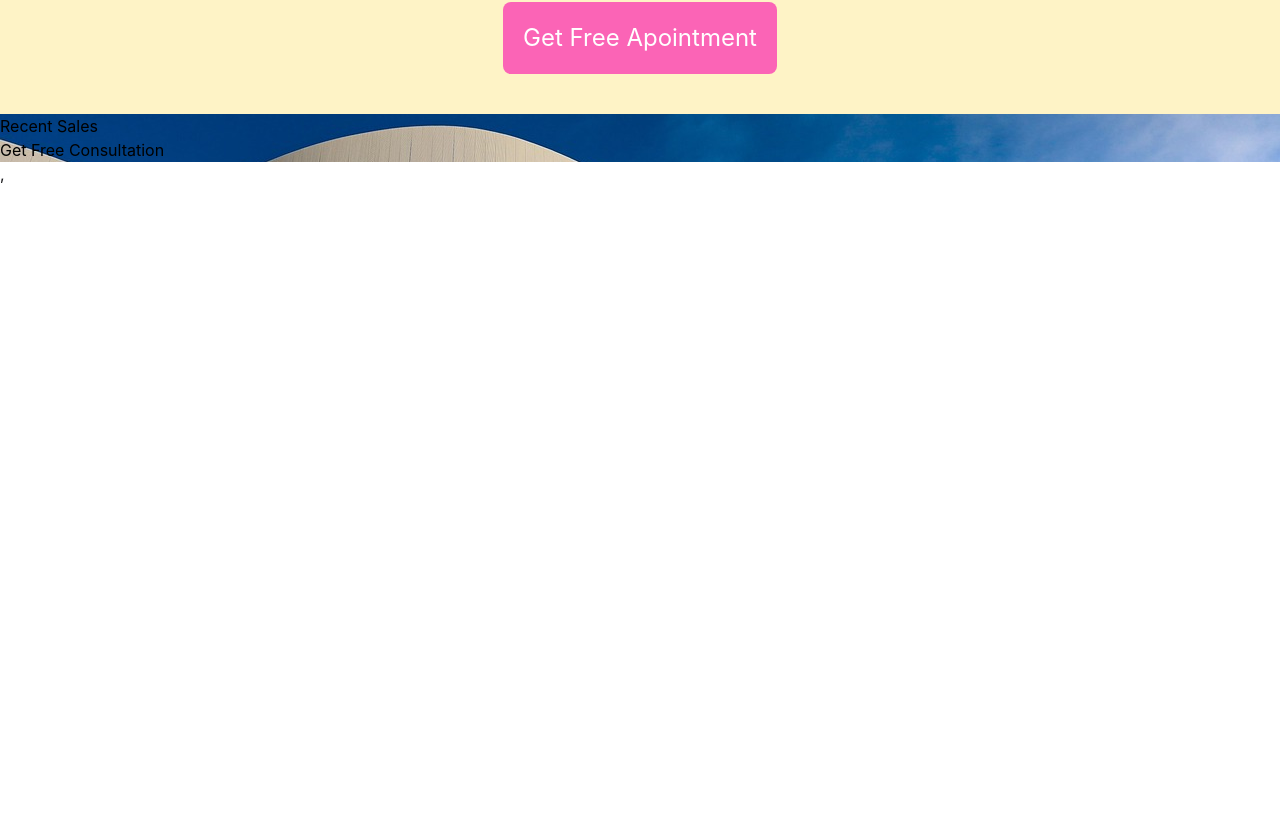
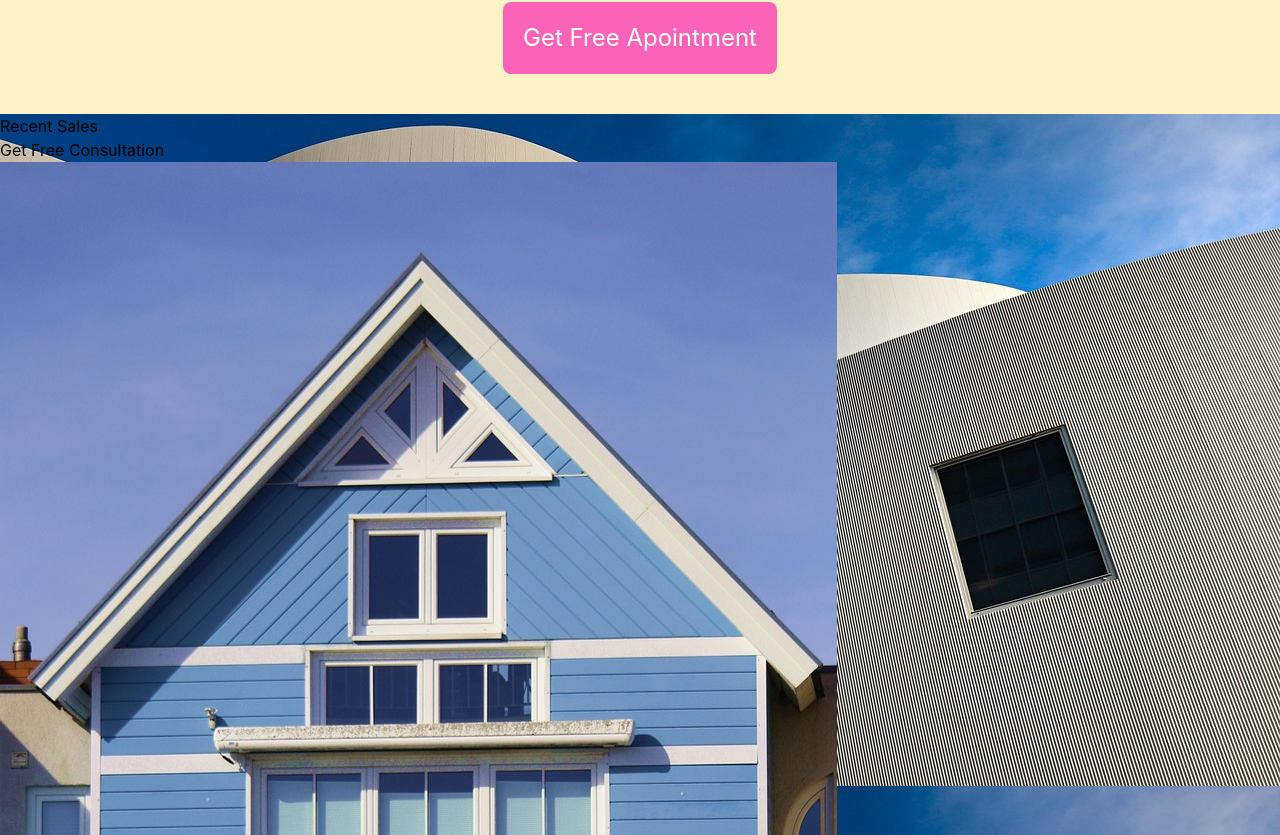
Before and after one commit to acquah-forever/my-realEstate, a React (Vite) app: page / in a window 1280 px wide. Shown: the part 5185-6020 px from the top of the page. Before the commit the page ends 5371 px from the top, so only its background shows below. Built offline with nearby package versions, Linux system fonts and the light colour scheme.

Commit message:
finally fixed lagging

```diff
--- a/src/components/RecentSales.jsx
+++ b/src/components/RecentSales.jsx
@@ -1,5 +1,6 @@
 import React from 'react'
-
+import House1 from '../assets/buildings/house1.jpg'
+import House2 from '../assets/buildings/house2.jpg'
 
 const RecentSales = () => {
     return (
@@ -12,6 +13,10 @@ const RecentSales = () => {
             </div>
 
             <div>
+                <div>
+                    <img className='' src={House1} alt='house1' />
+
+                </div>
 
             </div>
 
```
